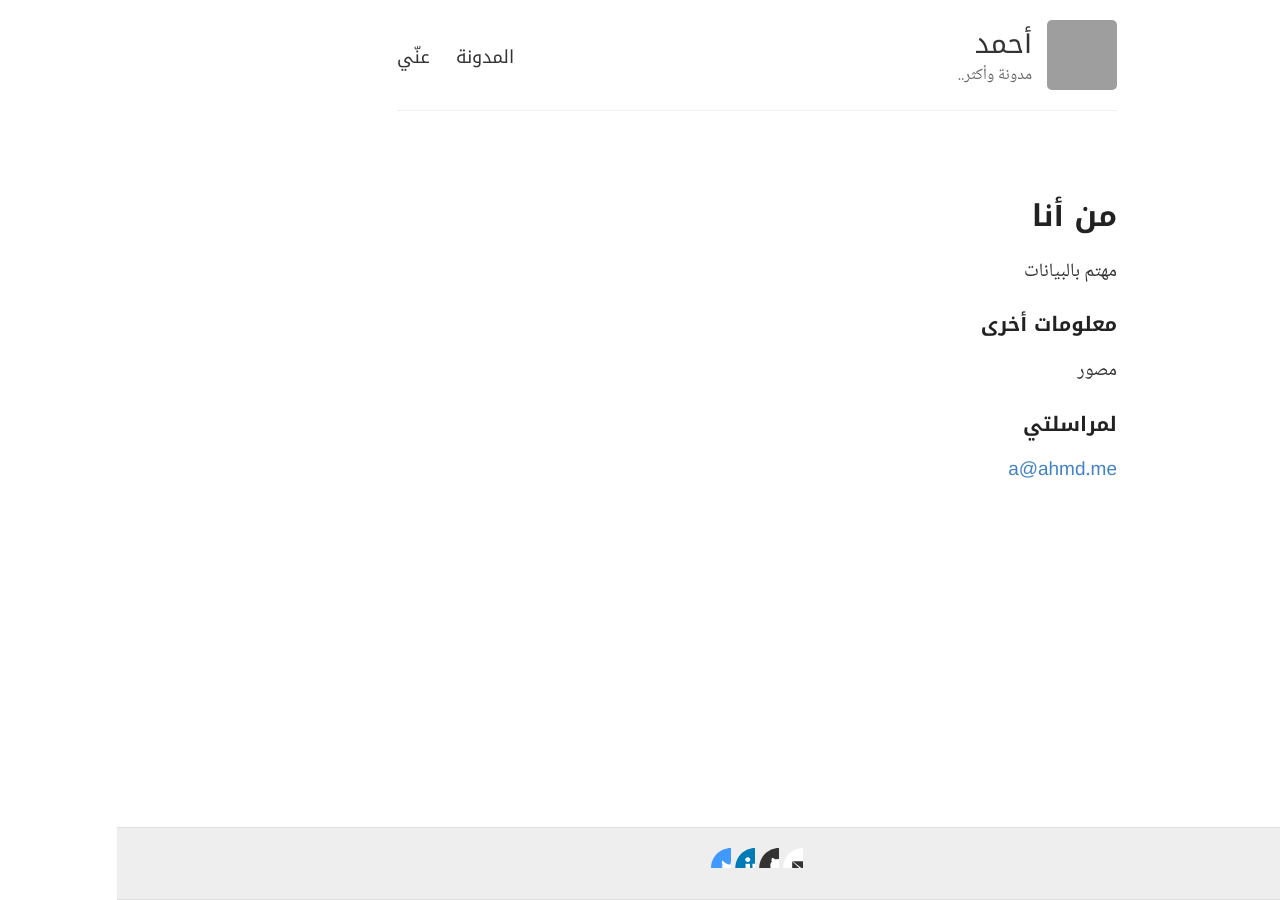
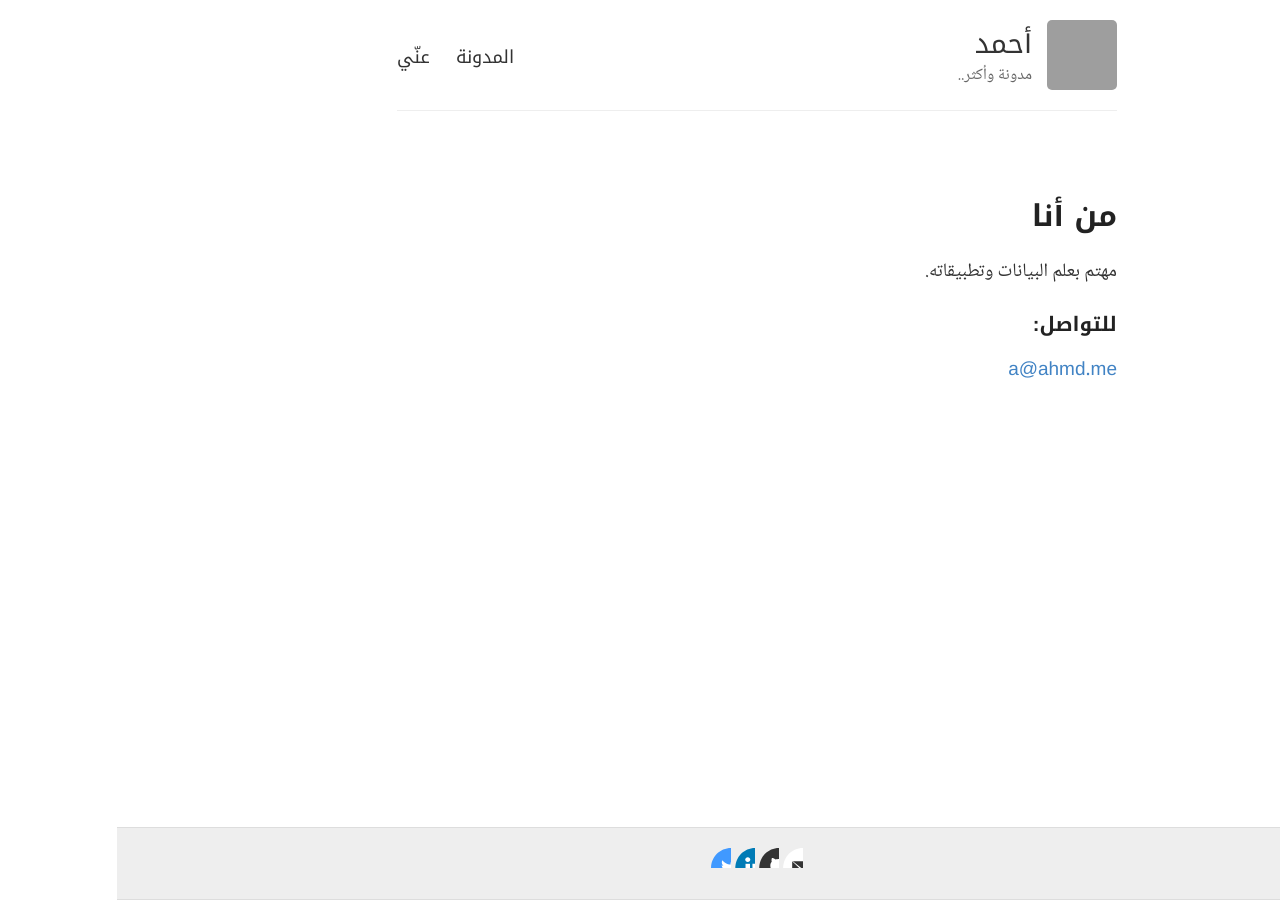
Before and after one commit to ahmadamoudi/ahmadamoudi.github.io, a Jekyll site: the page built from about.md, in a window 1280 px wide. Built offline with Jekyll 4.4.1, drawn with Linux system fonts in a browser that asks for light colours; grey boxes are pictures that could not be loaded.

Commit message:
Update about.md

```diff
--- a/about.md
+++ b/about.md
@@ -1,16 +1,12 @@
 ---
 layout: page
 title: من أنا
-
 published: true
 ---
 
-مهتم بالبيانات
+مهتم بعلم البيانات وتطبيقاته.
 
-### معلومات أخرى
 
-مصور
-
-### لمراسلتي
+### للتواصل:
 
 [a@ahmd.me](mailto:a@ahmd.me)
```
